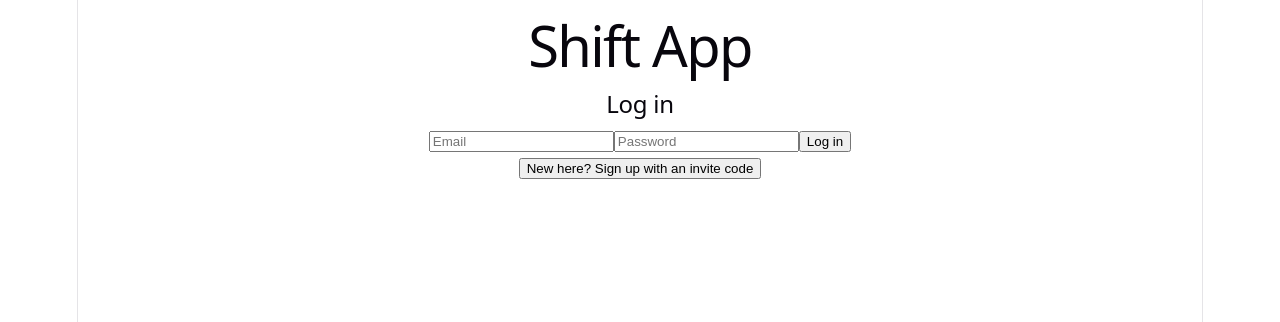
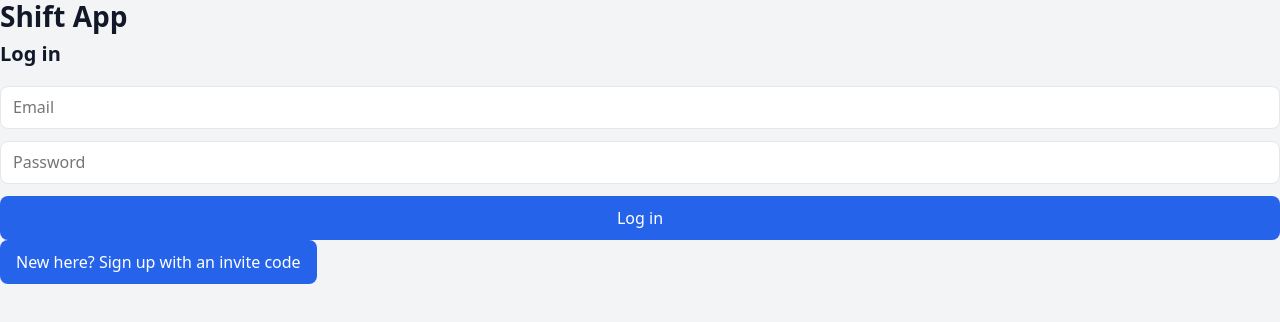
Before and after one commit to TerranceDessaure/shift-app, a React (Vite) app: page / in a window 1280 px wide. Shown: the top 322 px of the page. Built offline with nearby package versions, Linux system fonts and the light colour scheme; no server answers.

Commit message:
Editted shift app styles in index.css

```diff
--- a/src/index.css
+++ b/src/index.css
@@ -1,111 +1,206 @@
+/* =========================================
+   SHIFT APP STYLES
+   ========================================= */
+
+/* ---------- Colors and shared values ---------- */
 :root {
-  --text: #6b6375;
-  --text-h: #08060d;
-  --bg: #fff;
-  --border: #e5e4e7;
-  --code-bg: #f4f3ec;
-  --accent: #aa3bff;
-  --accent-bg: rgba(170, 59, 255, 0.1);
-  --accent-border: rgba(170, 59, 255, 0.5);
-  --social-bg: rgba(244, 243, 236, 0.5);
-  --shadow:
-    rgba(0, 0, 0, 0.1) 0 10px 15px -3px, rgba(0, 0, 0, 0.05) 0 4px 6px -2px;
+  --color-primary: #2563eb;
+  --color-primary-dark: #1d4ed8;
+  --color-danger: #dc2626;
+  --color-bg: #f3f4f6;
+  --color-card: #ffffff;
+  --color-text: #111827;
+  --color-muted: #6b7280;
+  --color-border: #e5e7eb;
+  --color-message-bg: #eff6ff;
+  --color-warning-bg: #fef3c7;
+  --color-warning-text: #92400e;
+  --radius: 10px;
 
-  --sans: system-ui, 'Segoe UI', Roboto, sans-serif;
-  --heading: system-ui, 'Segoe UI', Roboto, sans-serif;
-  --mono: ui-monospace, Consolas, monospace;
-
-  font: 18px/145% var(--sans);
-  letter-spacing: 0.18px;
-  color-scheme: light dark;
-  color: var(--text);
-  background: var(--bg);
-  font-synthesis: none;
-  text-rendering: optimizeLegibility;
-  -webkit-font-smoothing: antialiased;
-  -moz-osx-font-smoothing: grayscale;
-
-  @media (max-width: 1024px) {
-    font-size: 16px;
-  }
+  font-family: system-ui, -apple-system, "Segoe UI", Roboto, sans-serif;
+  color: var(--color-text);
+  background: var(--color-bg);
 }
 
-@media (prefers-color-scheme: dark) {
-  :root {
-    --text: #9ca3af;
-    --text-h: #f3f4f6;
-    --bg: #16171d;
-    --border: #2e303a;
-    --code-bg: #1f2028;
-    --accent: #c084fc;
-    --accent-bg: rgba(192, 132, 252, 0.15);
-    --accent-border: rgba(192, 132, 252, 0.5);
-    --social-bg: rgba(47, 48, 58, 0.5);
-    --shadow:
-      rgba(0, 0, 0, 0.4) 0 10px 15px -3px, rgba(0, 0, 0, 0.25) 0 4px 6px -2px;
-  }
-
-  #social .button-icon {
-    filter: invert(1) brightness(2);
-  }
+/* ---------- Basics ---------- */
+* {
+  box-sizing: border-box;
 }
 
 body {
   margin: 0;
+  min-height: 100vh;
 }
 
-#root {
-  width: 1126px;
-  max-width: 100%;
+h1, h2, h3, h4 {
+  margin: 0 0 0.5rem;
+  line-height: 1.2;
+}
+h1 { font-size: 1.5rem; }
+h2 { font-size: 1.25rem; }
+h3 { font-size: 1.05rem; margin-top: 1rem; }
+h4 { font-size: 0.95rem; margin-top: 0.75rem; color: var(--color-muted); }
+
+p {
+  margin: 0.5rem 0;
+}
+
+/* ---------- Layout ---------- */
+.container {
+  max-width: 720px;
   margin: 0 auto;
-  text-align: center;
-  border-inline: 1px solid var(--border);
-  min-height: 100svh;
+  padding: 1rem;
+}
+
+.header {
+  display: flex;
+  justify-content: space-between;
+  align-items: center;
+  padding: 0.75rem 1rem;
+  background: var(--color-card);
+  border-bottom: 1px solid var(--color-border);
+  position: sticky;
+  top: 0;
+}
+
+.card {
+  background: var(--color-card);
+  border: 1px solid var(--color-border);
+  border-radius: var(--radius);
+  box-shadow: 0 1px 3px rgba(0, 0, 0, 0.08);
+  padding: 1rem;
+  margin-bottom: 1rem;
+}
+
+/* ---------- Forms ---------- */
+form {
   display: flex;
   flex-direction: column;
-  box-sizing: border-box;
+  gap: 0.75rem;
 }
 
-h1,
-h2 {
-  font-family: var(--heading);
-  font-weight: 500;
-  color: var(--text-h);
+input,
+select {
+  font: inherit;
+  font-size: 16px; /* 16px stops iPhones from zooming in on inputs */
+  width: 100%;
+  padding: 0.6rem 0.75rem;
+  border: 1px solid var(--color-border);
+  border-radius: 8px;
+  background: white;
 }
 
-h1 {
-  font-size: 56px;
-  letter-spacing: -1.68px;
-  margin: 32px 0;
-  @media (max-width: 1024px) {
-    font-size: 36px;
-    margin: 20px 0;
-  }
+input:focus,
+select:focus {
+  outline: 2px solid var(--color-primary);
+  border-color: transparent;
 }
-h2 {
-  font-size: 24px;
-  line-height: 118%;
-  letter-spacing: -0.24px;
-  margin: 0 0 8px;
-  @media (max-width: 1024px) {
-    font-size: 20px;
-  }
+
+input[type="checkbox"] {
+  width: auto;
+  accent-color: var(--color-primary);
 }
-p {
+
+label {
+  display: flex;
+  align-items: center;
+  gap: 0.5rem;
+}
+
+/* ---------- Buttons ---------- */
+button {
+  font: inherit;
+  min-height: 44px; /* big enough to tap with a thumb */
+  padding: 0.5rem 1rem;
+  border: none;
+  border-radius: 8px;
+  background: var(--color-primary);
+  color: white;
+  cursor: pointer;
+}
+
+button:hover {
+  background: var(--color-primary-dark);
+}
+
+button.secondary {
+  background: transparent;
+  color: var(--color-primary);
+  border: 1px solid var(--color-border);
+}
+
+button.danger {
+  background: transparent;
+  color: var(--color-danger);
+  border: 1px solid var(--color-border);
+}
+
+button.secondary:hover,
+button.danger:hover {
+  background: var(--color-bg);
+}
+
+button.small {
+  min-height: 32px;
+  padding: 0.25rem 0.6rem;
+  font-size: 0.875rem;
+}
+
+/* ---------- Lists ---------- */
+ul {
+  list-style: none;
+  padding: 0;
   margin: 0;
 }
 
-code,
-.counter {
-  font-family: var(--mono);
-  display: inline-flex;
-  border-radius: 4px;
-  color: var(--text-h);
+li {
+  padding: 0.5rem 0;
+  border-bottom: 1px solid var(--color-border);
 }
 
-code {
-  font-size: 15px;
-  line-height: 135%;
-  padding: 4px 8px;
-  background: var(--code-bg);
+li:last-child {
+  border-bottom: none;
 }
+
+/* A list inside a list item, like coworkers under a day */
+li ul {
+  margin-top: 0.25rem;
+  padding-left: 0.75rem;
+}
+
+li li {
+  border: none;
+  padding: 0.15rem 0;
+  color: var(--color-muted);
+}
+
+/* ---------- Text helpers ---------- */
+.muted {
+  color: var(--color-muted);
+  font-size: 0.9rem;
+}
+
+.message {
+  padding: 0.6rem 0.75rem;
+  border-radius: 8px;
+  background: var(--color-message-bg);
+}
+
+.warning {
+  padding: 0.1rem 0.4rem;
+  border-radius: 6px;
+  background: var(--color-warning-bg);
+  color: var(--color-warning-text);
+  font-size: 0.85rem;
+  font-weight: 600;
+}
+
+/* ---------- Bigger screens ---------- */
+@media (min-width: 640px) {
+  .container {
+    padding: 1.5rem;
+  }
+  h1 {
+    font-size: 1.75rem;
+  }
+}
```
